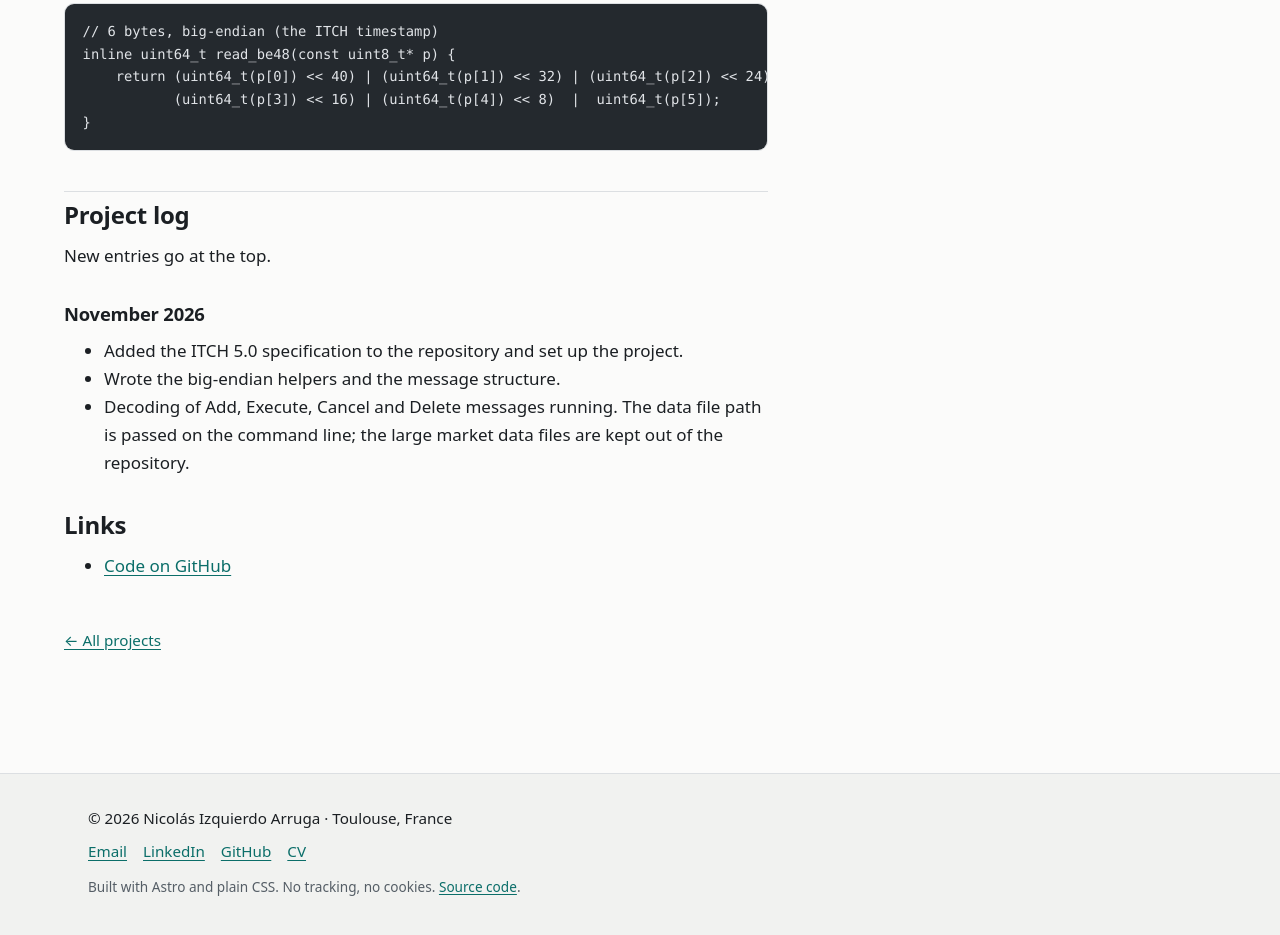
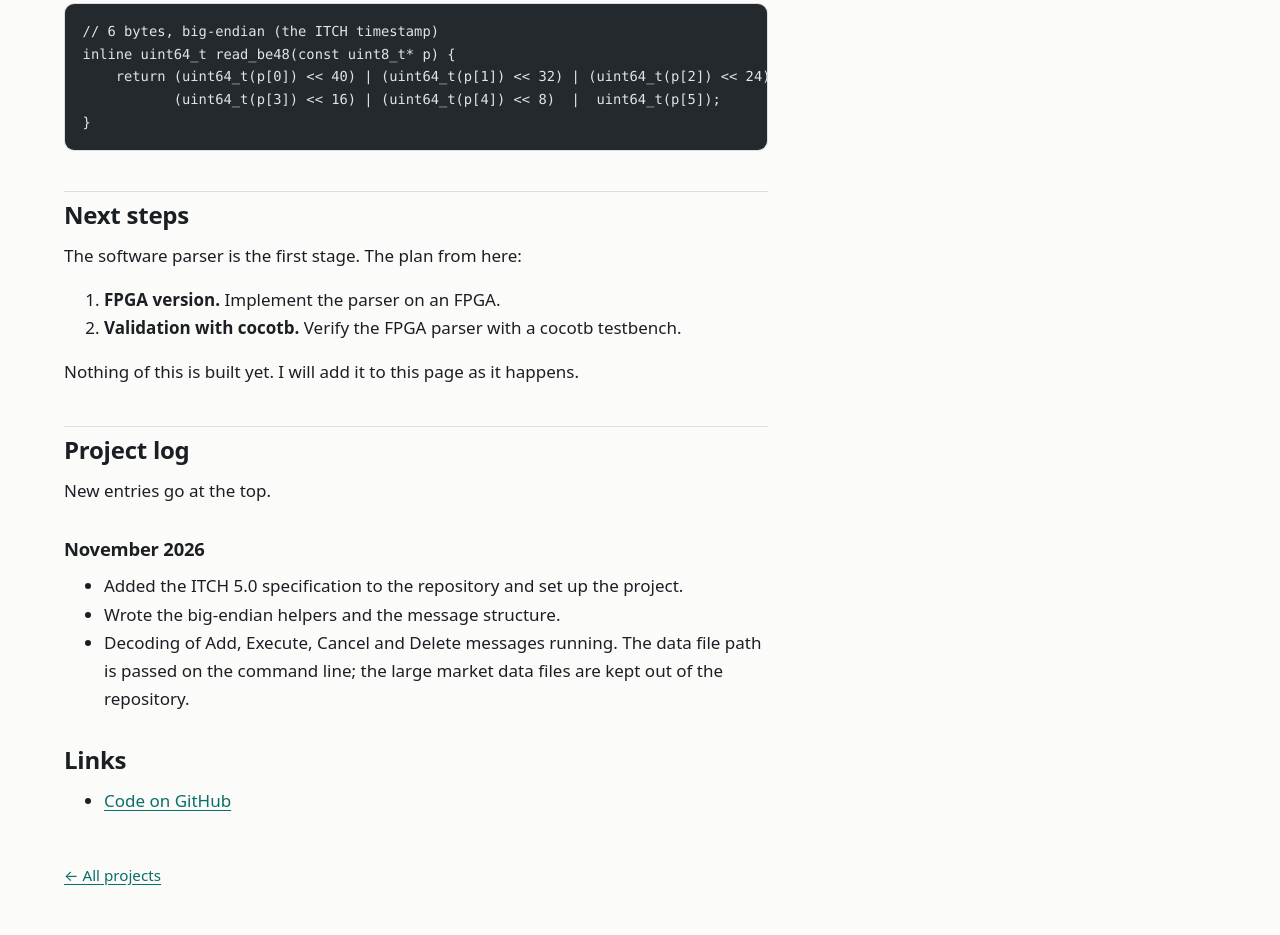
Before and after one commit to NicolasIzquierdoArruga/e-portfolio, an Astro site: page /e-portfolio/projects/itch-parser in a window 1280 px wide. Shown: the part 1581-2516 px from the top of the page. Built offline with nearby package versions, Linux system fonts and the light colour scheme; Astro itself is replaced by a stand-in of ours; code samples lack their colours.

Commit message:
Add next steps to the ITCH page and C++ to skills
Co-Authored-By: Claude Opus 5.5 <noreply@anthropic.com>
Claude-Session: https://claude.ai/code/session_01RvbcLPUH66PMigjdaSDemw

````diff
--- a/src/content/projects/itch-parser.md
+++ b/src/content/projects/itch-parser.md
@@ -57,6 +57,15 @@ inline uint64_t read_be48(const uint8_t* p) {
 }
 ```
 
+## Next steps
+
+The software parser is the first stage. The plan from here:
+
+1. **FPGA version.** Implement the parser on an FPGA.
+2. **Validation with cocotb.** Verify the FPGA parser with a cocotb testbench.
+
+Nothing of this is built yet. I will add it to this page as it happens.
+
 ## Project log
 
 New entries go at the top.
--- a/src/pages/about.astro
+++ b/src/pages/about.astro
@@ -27,6 +27,7 @@ const skills = [
     group: 'Embedded',
     items: [
       'C',
+      'C++ (ITCH market-data parser)',
       'TI C2000: Code Composer Studio, ePWM, CMPSS, ADC, X-BAR, Trip Zone',
       'SPI, UART',
       'Raspberry Pi and embedded Linux (in progress, AstreLoon)',
````
